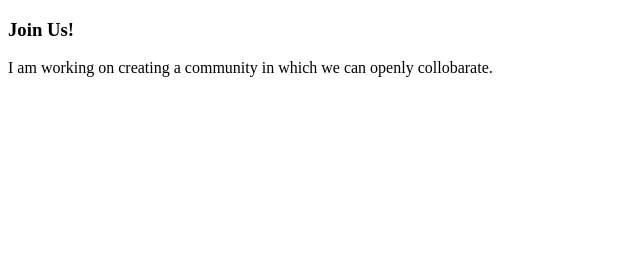
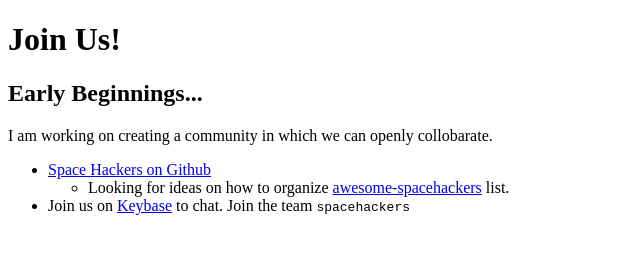
Before and after one commit to spacehackersclub/spacehackers_site, a Gatsby site: page / in a window 1280 px wide. Shown: the whole page, without its empty margins (0-640 px from the left). Built offline with nearby package versions, Linux system fonts and the light colour scheme; Gatsby itself is replaced by a stand-in of ours.

Commit message:
Basic content.

```diff
--- a/src/pages/index.js
+++ b/src/pages/index.js
@@ -1,11 +1,27 @@
-import React from "react";
-import Link from "gatsby-link";
+import React from 'react';
+import Link from 'gatsby-link';
 
 const IndexPage = ({ data }) => (
-  <div>
-    <h3>Join Us!</h3>
-    <p>I am working on creating a community in which we can openly collobarate.</p>
-  </div>
+	<div>
+		<h1>Join Us!</h1>
+		<h2>Early Beginnings...</h2>
+		<p>I am working on creating a community in which we can openly collobarate.</p>
+		<ul>
+			<li>
+				<a href="https://github.com/organizations/spacehackersclub">Space Hackers on Github</a>
+				<ul>
+					<li>
+						Looking for ideas on how to organize{' '}
+						<a href="https://github.com/spacehackersclub/awesome-spacehackers">awesome-spacehackers</a>{' '}
+						list.
+					</li>
+				</ul>
+			</li>
+			<li>
+				Join us on <a href="https://keybase.io/">Keybase</a> to chat. Join the team <code>spacehackers</code>
+			</li>
+		</ul>
+	</div>
 );
 
 export default IndexPage;
```
